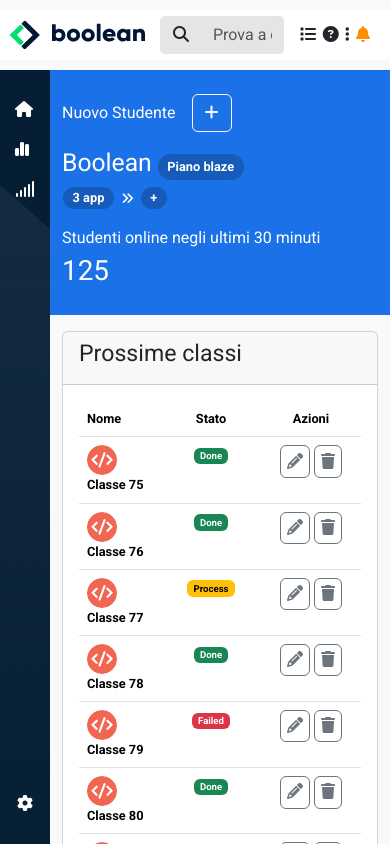
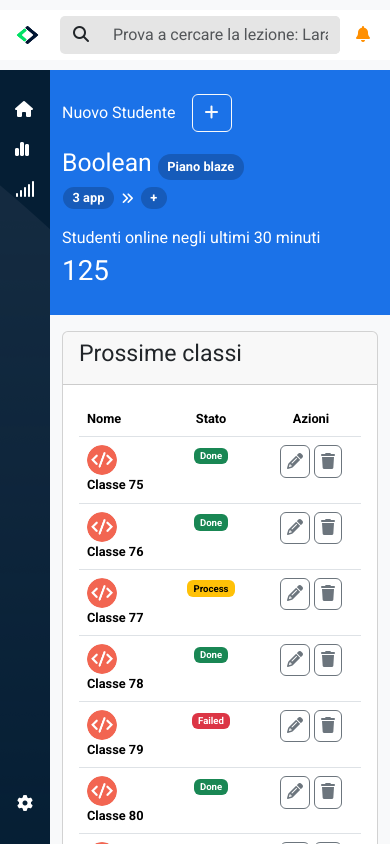
Before and after one commit to FraRussotto/html-css-bootstrap-dashboard, a plain HTML site: page index.html in a window 390 px wide. Drawn offline with nearby package versions, Linux system fonts and the light colour scheme.

Commit message:
[FIX] Responsive top bar

```diff
--- a/asset/style.css
+++ b/asset/style.css
@@ -23,13 +23,11 @@ header{
 .top_bar{
   width: 100%;
   height: 50px;
-
   background-color: white;
 }
 
-.top_bar .logo,
-.top_bar .action{
-  width: 150px;
+.logo{
+  width: 50px;
 }
 
 .logo img{
@@ -39,7 +37,7 @@ header{
 }
 
 .search_bar{
-  width: calc(100% - 150px);
+  width: calc(100% - 50px);
   padding-left: 10px;
 }
 
@@ -86,8 +84,6 @@ main{
 .bottom_aside:hover{
   background-color: rgba(128, 128, 128, 0.468);
 }
-
-
 
 /* Main Content */
 .main_content{
@@ -167,8 +163,16 @@ tbody .btn{
 
 
 /* Responsive */
+@media screen and (min-width: 768px){
+  .top_bar .search_bar{
+    width: calc(100% - 150px);
+  }
 
-@media screen and (min-width: 768px){
+  .top_bar .logo,
+  .top_bar .action{
+    width: 150px;
+  }
+
   td:nth-child(3),
   th:nth-child(3),
   td:nth-child(2),
--- a/index.html
+++ b/index.html
@@ -25,7 +25,8 @@
   <header>
     <div class="top_bar d-flex">
       <div class="logo text-center">
-        <img src="./asset/img/logo.svg" alt="logo">
+        <img class="d-none d-md-inline-block" src="./asset/img/logo.svg" alt="logo">
+        <img class="d-md-none" src="./asset/img/mobile-logo.png" alt="">
       </div>
       <div class="search_bar d-flex justify-content-between align-items-center">
         <div class="input-group me-3">
@@ -34,9 +35,9 @@
         </div>
 
         <div class="action d-flex justify-content-between align-items-center">
-          <span><i class="fa-solid fa-list"></i></span>
-          <span><i class="fa-solid fa-circle-question"></i></span>
-          <span><i class="fa-solid fa-ellipsis-vertical"></i></span>
+          <span class="d-none d-md-inline-block"><i class="fa-solid fa-list"></i></span>
+          <span class="d-none d-md-inline-block"><i class="fa-solid fa-circle-question"></i></span>
+          <span class="d-none d-md-inline-block"><i class="fa-solid fa-ellipsis-vertical"></i></span>
           <div class="dropdown">
             <button class="border-0 px-0" type="button" data-bs-toggle="dropdown">
               <i class="fa-solid fa-bell" style="color: #ff8f00;"></i>
```
